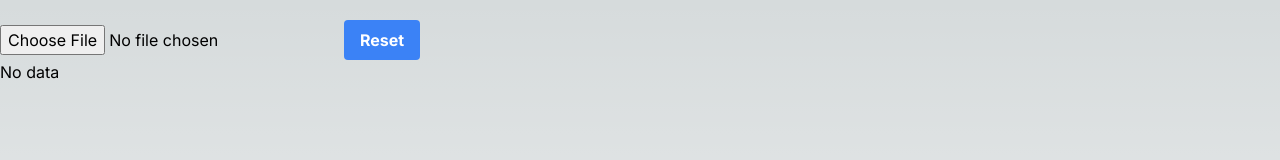
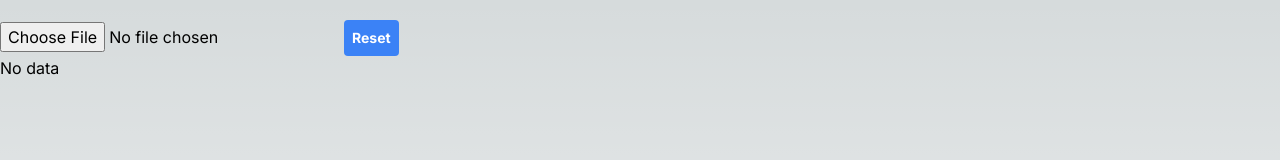
Before and after one commit to ccaprini39/data-vis-client, a Next.js app: page / in a window 1280 px wide. Shown: the top 160 px of the page. Built offline with nearby package versions, Linux system fonts and the light colour scheme.

Commit message:
reset button

```diff
--- a/app/client-components/MainApplicationPage.tsx
+++ b/app/client-components/MainApplicationPage.tsx
@@ -33,7 +33,7 @@ export default function MainApplicationPage() {
     <div className='w-full h-full m-5'>
       <input type="file" id="fileInput" onChange={handleChange} accept=".xls,.xlsx" />
       <button
-        className='bg-blue-500 hover:bg-blue-700 text-white font-bold py-2 px-4 rounded'
+        className='bg-blue-500 text-sm hover:bg-blue-700 text-white font-bold p-2 rounded'
         onClick={handleResetFileSelection}>Reset
       </button>
       {tableData.length === 0 ?
```
Also changed, not shown: 1 other file (tests, documents, lock files or other folders).
